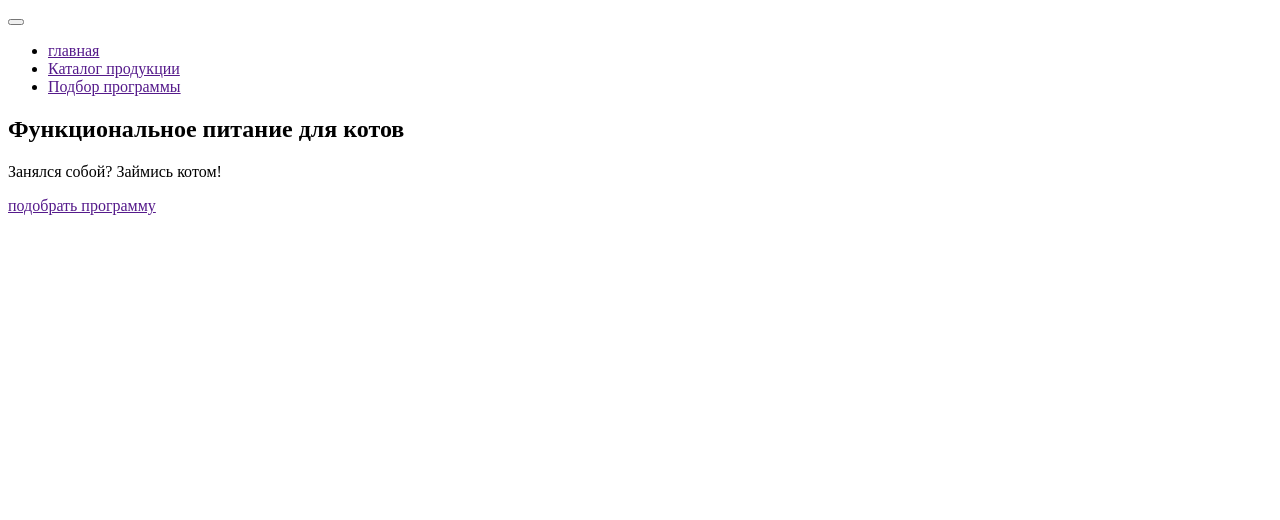
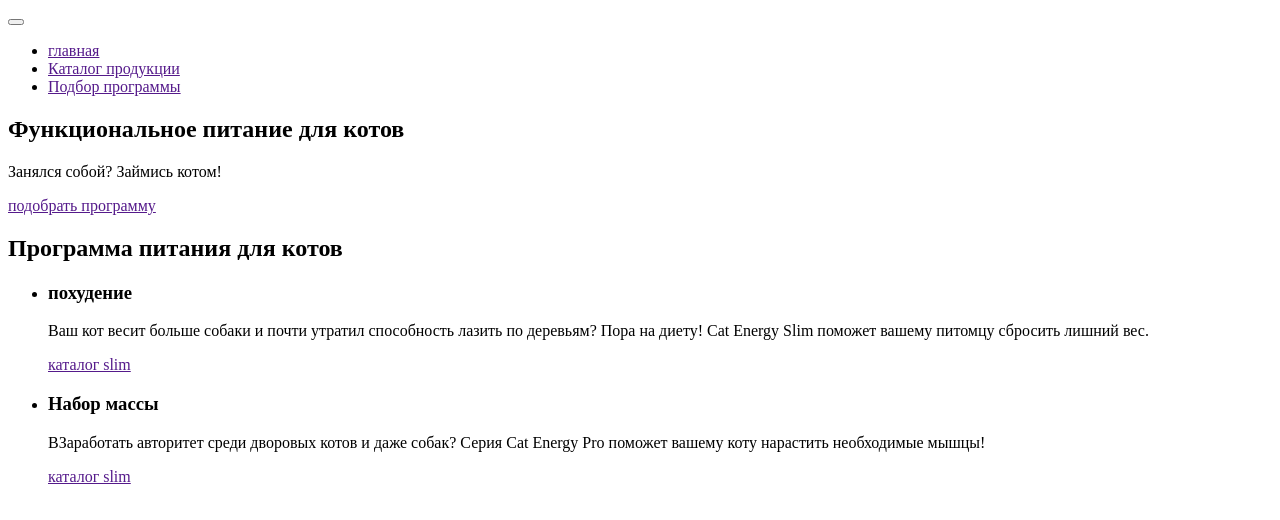
Before and after one commit to htmlacademy-adaptive/2244173-cat-energy-28, a website: page source/index.html in a window 1280 px wide. Drawn offline with Linux system fonts and the light colour scheme.

Commit message:
makes the feed program

```diff
--- a/source/index.html
+++ b/source/index.html
@@ -1,20 +1,22 @@
 <!DOCTYPE html>
 <html class="page" lang="ru">
+
 <head>
   <meta charset="utf-8">
   <title>HTML Academy: Кэт энерджи</title>
 </head>
+
 <body class="page-body">
   <header class="page-header">
     <div class="page-header__container">
       <div class="page-header__logo-container">
-          <a class="page-header__logo-image" href="" ></a>
+        <a class="page-header__logo-image" href=""></a>
         <button class="page-header__logo-toggle"></button>
       </div>
       <nav class="page-header__nav site-nav">
         <ul class="site-nav__list">
           <li class="site-nav__item">
-              <a class="site-nav__link site-nav__link--active" href="" >главная</a>
+            <a class="site-nav__link site-nav__link--active" href="">главная</a>
           </li>
           <li class="site-nav__item">
             <a class="site-nav__link" href="">Каталог продукции</a>
@@ -27,13 +29,38 @@
     </div>
     <section class="page-header__promo promo">
       <div class="promo__container">
-          <h2 class="promo__title">Функциональное питание для котов</h2>
+        <h1 class="promo__title">Функциональное питание для котов</h1>
         <p class="promo__slogan">Занялся собой? Займись котом!</p>
         <div class="promo__picture"></div>
         <a class="promo__program-choose" href="">подобрать программу</a>
       </div>
     </section>
   </header>
+  <main class="page-main">
+    <section class="programs">
+      <h2 class="visually-hidden">Программа питания для котов</h2>
+      <div class="program__container">
+        <ul class="program__list">
+          <li class="program__item">
+            <h3 class="program__title">похудение</h3>
+            <p class="program-discription">
+              Ваш кот весит больше собаки и почти утратил способность лазить по деревьям? Пора на диету! Cat Energy Slim
+              поможет вашему питомцу сбросить лишний вес.
+            </p>
+            <a class="program__link" href="">каталог slim</a>
+          </li>
+          <li class="program__item">
+            <h3 class="program__title">Набор массы</h3>
+            <p class="program-discription">
+              ВЗаработать авторитет среди дворовых котов и даже собак? Серия Cat Energy Pro поможет вашему коту
+              нарастить необходимые мышцы!
+            </p>
+            <a class="program__link" href="">каталог slim</a>
+          </li>
+        </ul>
+      </div>
+    </section>
+  </main>
+</body>
 
-  </body>
 </html>
```
Lines whose indentation alone changed are shown as unchanged.
